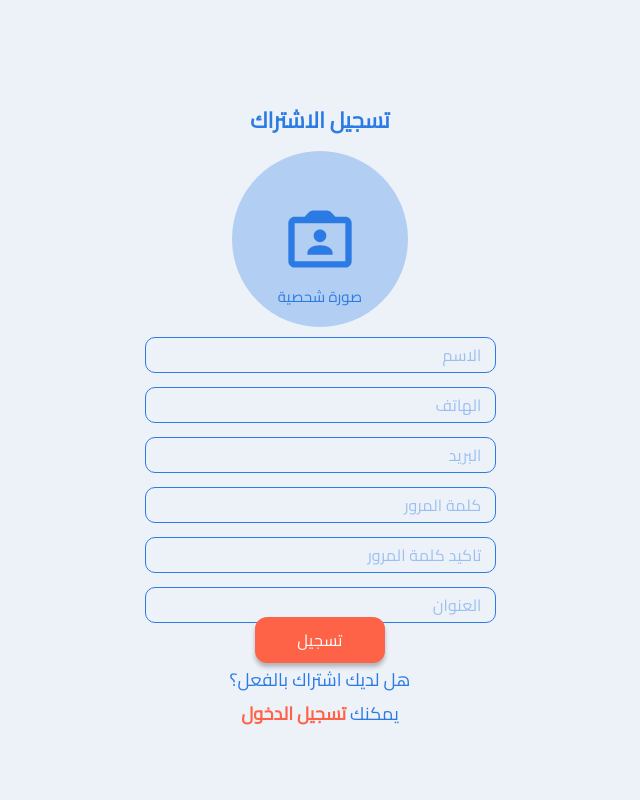
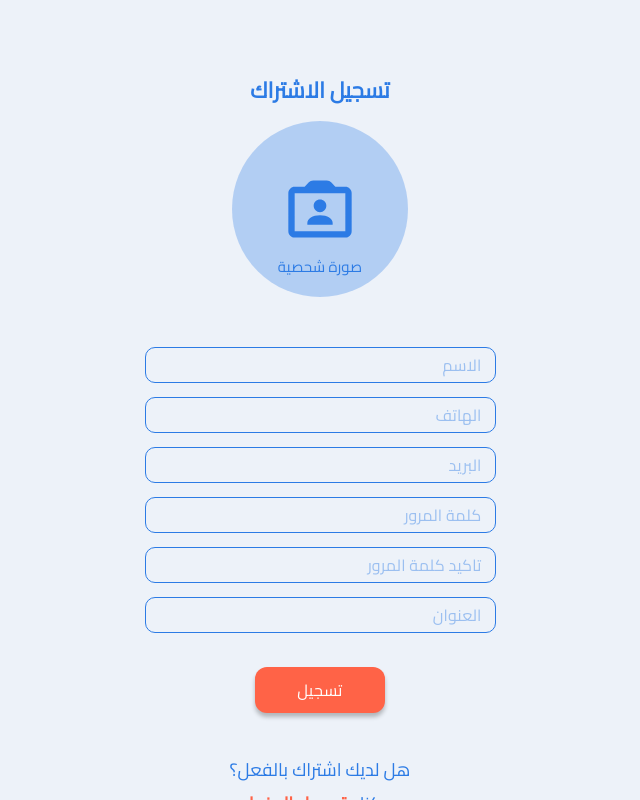
Before and after one commit to emadhashem/ecommerce-phases2, a React (Create React App) app: page /register in a window 1280 px wide. Shown: the whole page, without its empty margins (320-960 px from the left). Built offline with nearby package versions, Linux system fonts and the light colour scheme.

Commit message:
Updated register layout

```diff
--- a/src/pages/auth/registerPage/registerPage.scss
+++ b/src/pages/auth/registerPage/registerPage.scss
@@ -6,10 +6,10 @@
     display: flex;
     flex-direction: column;
     align-items: center;
-    justify-content: space-around;
+    justify-content: space-between;
     background: themed("bg");
-    // gap: 40px;
-    // padding-top: 70px;
+    gap: 40px;
+    padding: 70px 0px;
 
     .logo-container {
       padding-top: auto;
@@ -114,6 +114,8 @@
       // padding-top: 30px;
 
       .footer-title {
+        margin-bottom: 10px;
+
         .link {
           text-align: center;
           text-decoration: none;
```
